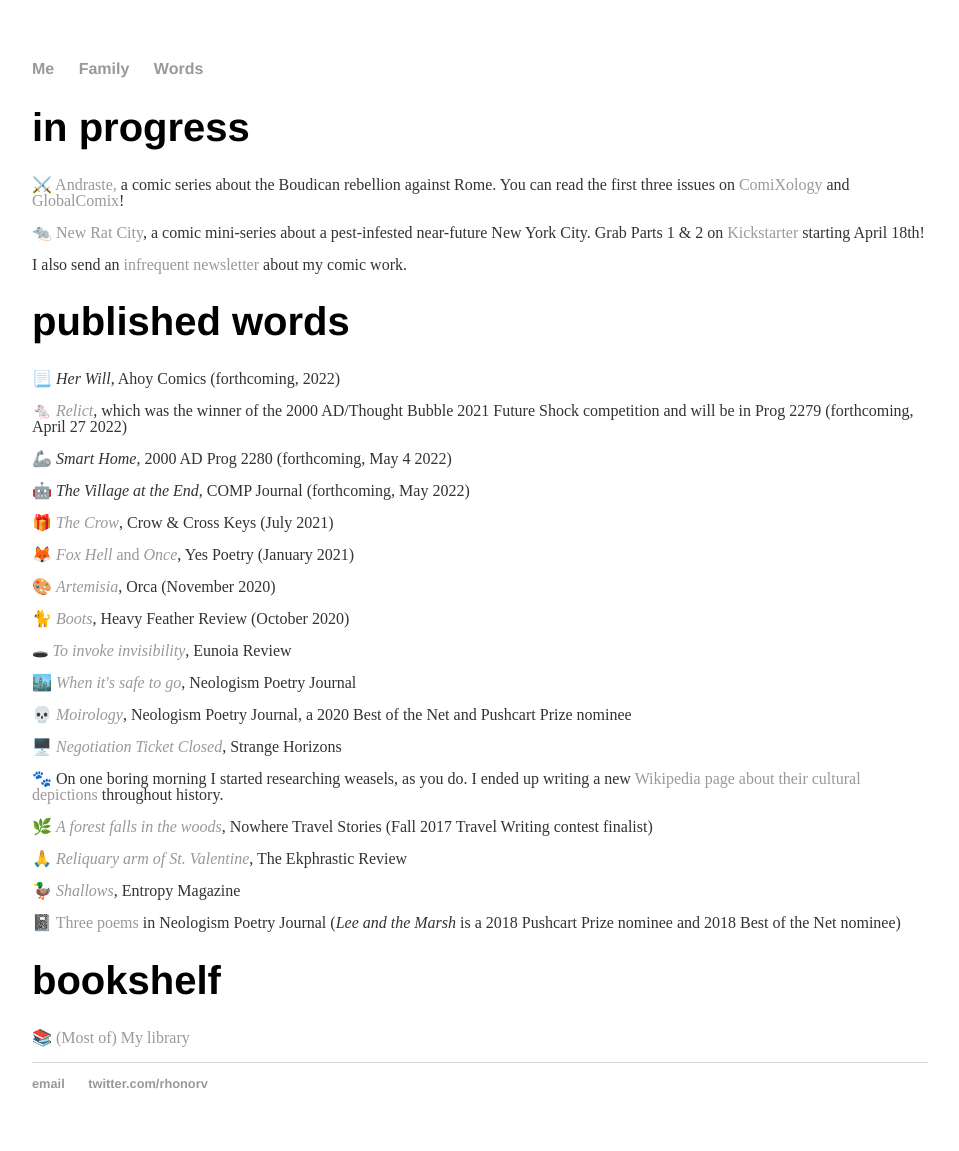
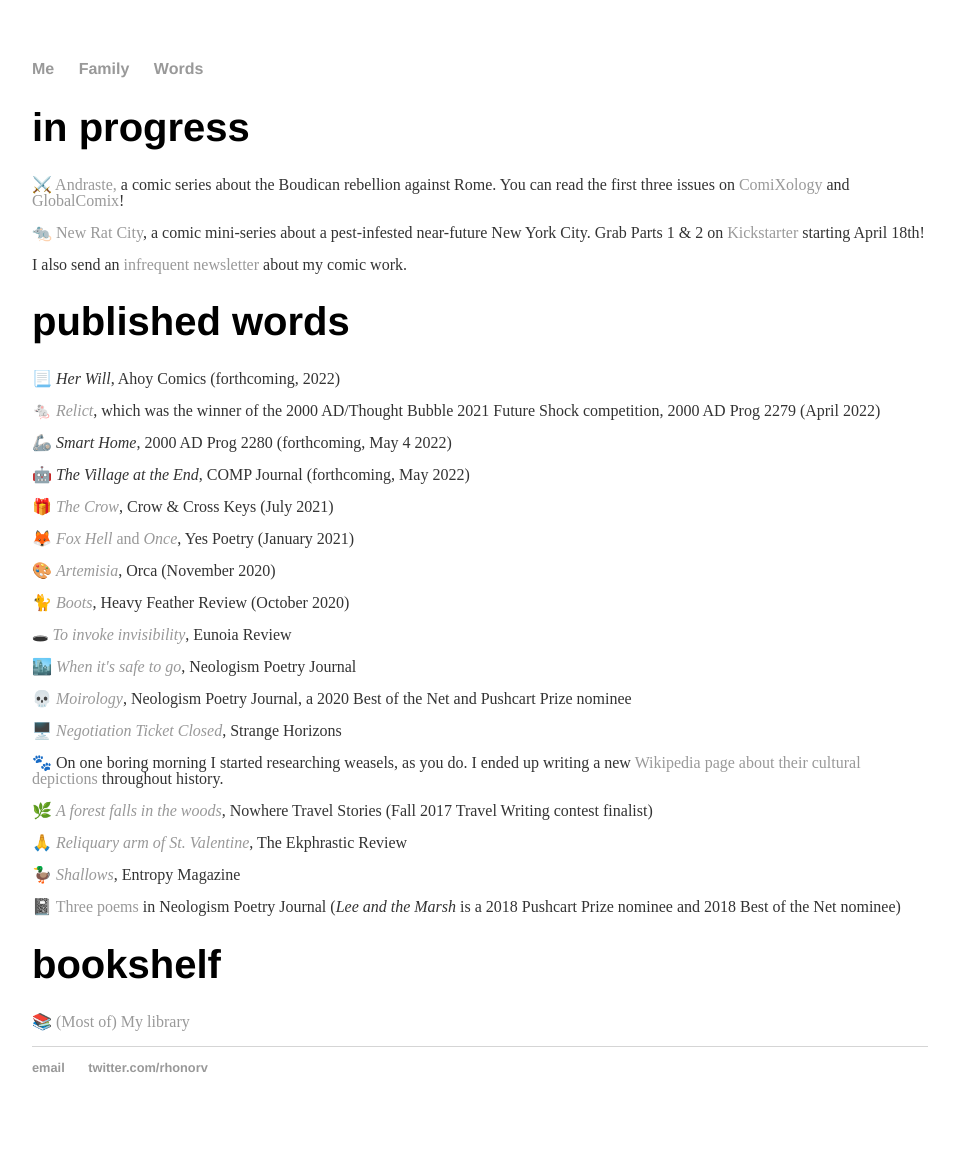
Before and after one commit to rhonorv/rhonorv.github.io, a Jekyll site: the page words/index.html, which Jekyll copies as it is, in a window 1280 px wide. Shown: the whole page, without its empty margins (160-1119 px from the left). Built offline with Jekyll 4.4.1, drawn with Linux system fonts in a browser that asks for light colours.

Commit message:
Update index.html

```diff
--- a/words/index.html
+++ b/words/index.html
@@ -33,7 +33,7 @@
 	<h1>published words</h1>
 		<p><span aria-hidden="true">📃 </span><em>Her Will</em>, Ahoy Comics (forthcoming, 2022)</p>
 
-		<p><span aria-hidden="true">🐁 </span><a href="https://2000ad.com/news/whos-won-the-2000-ad-talent-search-at-thought-bubble-2021/"><em>Relict</a></em>, which was the winner of the 2000 AD/Thought Bubble 2021 Future Shock competition and will be in Prog 2279 (forthcoming, April 27 2022)</p>
+		<p><span aria-hidden="true">🐁 </span><a href="https://shop.2000ad.com/catalogue/PRG2279P"><em>Relict</a></em>, which was the winner of the 2000 AD/Thought Bubble 2021 Future Shock competition, 2000 AD Prog 2279 (April 2022)</p>
 
 		<p><span aria-hidden="true">🦾 </span><em>Smart Home</a></em>, 2000 AD Prog 2280 (forthcoming, May 4 2022)</p>
 
```
